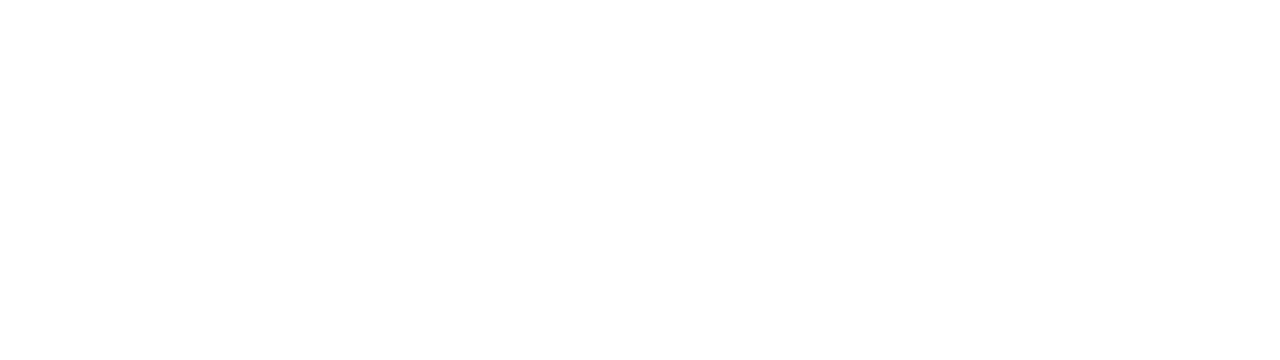
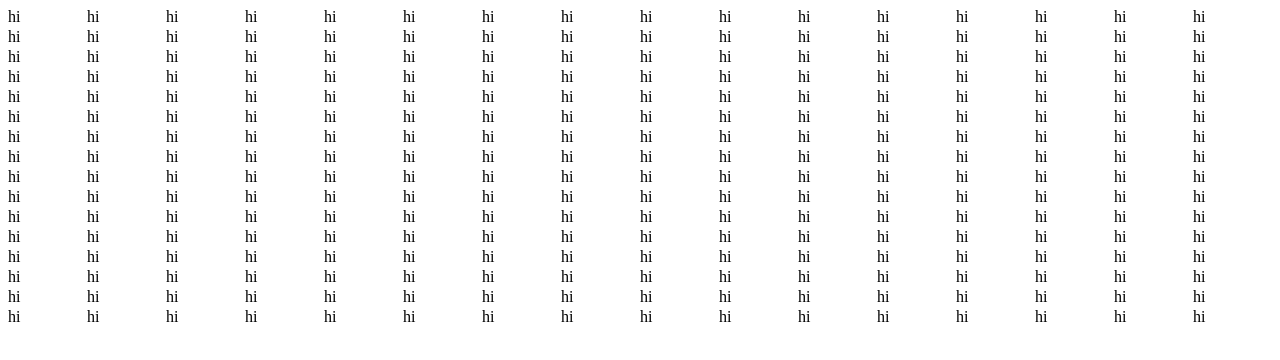
Before and after one commit to reshmiramesh07/etch-a-sketch, a plain HTML site: page index.html in a window 1280 px wide. Drawn offline with Linux system fonts and the light colour scheme.

Commit message:
formatted divs into grid

```diff
--- a/index.html
+++ b/index.html
@@ -8,6 +8,6 @@
     <script src="script.js" defer></script>
   </head>
   <body>
-    <div class="grid-container"></div>
+    <div id="grid-container"></div>
   </body>
 </html>
--- a/script.js
+++ b/script.js
@@ -1,13 +1,18 @@
-const container = document.querySelector(".grid-container");
+/** @type {HTMLElement | null} */
+const gridContainer = document.querySelector("#grid-container");
 
 function createDivs(dimensions) {
+  gridContainer.style.display = "grid";
+  gridContainer.style.gridTemplateColumns = `repeat(${dimensions}, 1fr)`;
+  gridContainer.style.gridTemplateRows = `repeat(${dimensions}, 1fr)`;
   for (var i = 0; i < dimensions * dimensions; i++) {
     let div = document.createElement("div");
     div.classList.add("grid-box");
-    // div.style.borderWidth = "thick";
-    // div.style.borderColor = "black";
-    container.appendChild(div);
+    div.textContent = "hi";
+    div.style.width = "20px";
+    div.style.height = "20px";
+    gridContainer.appendChild(div);
   }
 }
 
-createDivs(4);
+createDivs(16);
--- a/styles.css
+++ b/styles.css
@@ -1,4 +1,4 @@
-.grid-box {
+/* .grid-box {
   width: 20px;
   height: 20px;
-}
+} */
```
